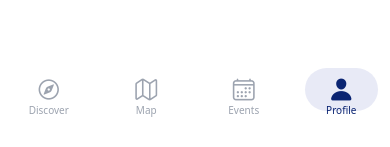
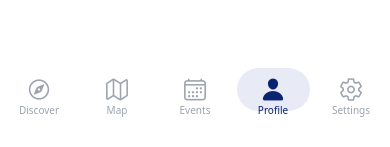
Before and after one commit to alpj361/WoW, a React Native app: screen /Profile in a window 390 px wide. Shown: the part 694-841 px from the top of the page. Built offline with nearby package versions, Linux system fonts and the light colour scheme; no server answers.

Commit message:
auto-commit for 0c8d5b07-68f5-4c65-b957-5219c9b37568

```diff
--- a/src/navigation/RootNavigator.tsx
+++ b/src/navigation/RootNavigator.tsx
@@ -96,6 +96,11 @@ function TabNavigator() {
         component={ProfileScreen}
         options={{ tabBarLabel: "Profile" }}
       />
+      <Tab.Screen
+        name="Settings"
+        component={SettingsScreen}
+        options={{ tabBarLabel: "Settings" }}
+      />
     </Tab.Navigator>
   );
 }
```
